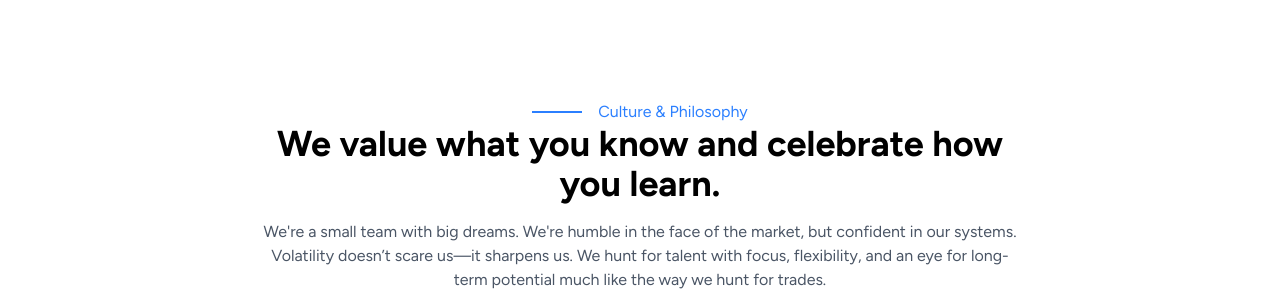
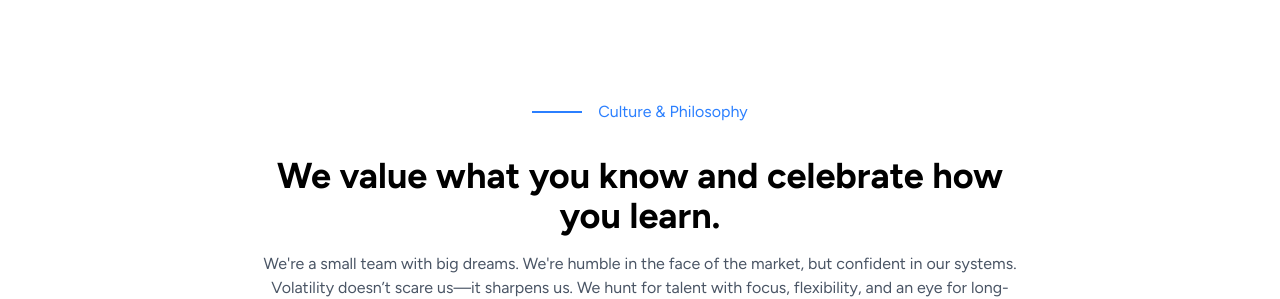
Before and after one commit to AbhishekChoudhari42/fintech, a React (Vite) app: page / in a window 1280 px wide. Shown: the part 3580-3879 px from the top of the page. Built offline with nearby package versions, Linux system fonts and the light colour scheme.

Commit message:
Culture section changes

```diff
--- a/src/components/CultureSection.jsx
+++ b/src/components/CultureSection.jsx
@@ -28,7 +28,7 @@
         <div className="max-w-3xl mx-auto mb-12 text-center">
           <div className="w-full flex flex-col items-center">
           <SectionHeading text={"Culture & Philosophy"}/>
-          <h2 className="text-3xl md:text-4xl font-bold mb-4">
+          <h2 className="text-3xl md:text-4xl font-bold mb-4 mt-8">
             We value what you know and celebrate how you learn.
           </h2>
           </div>
```
